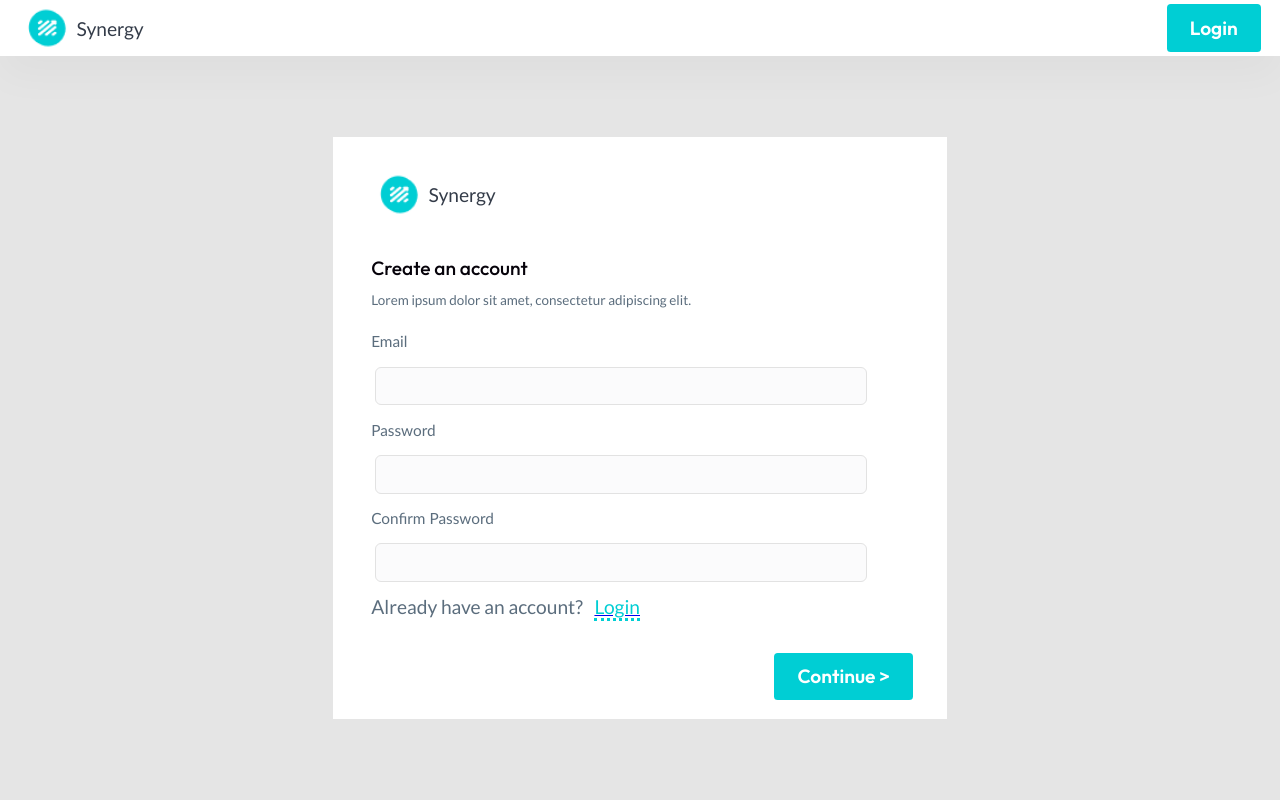
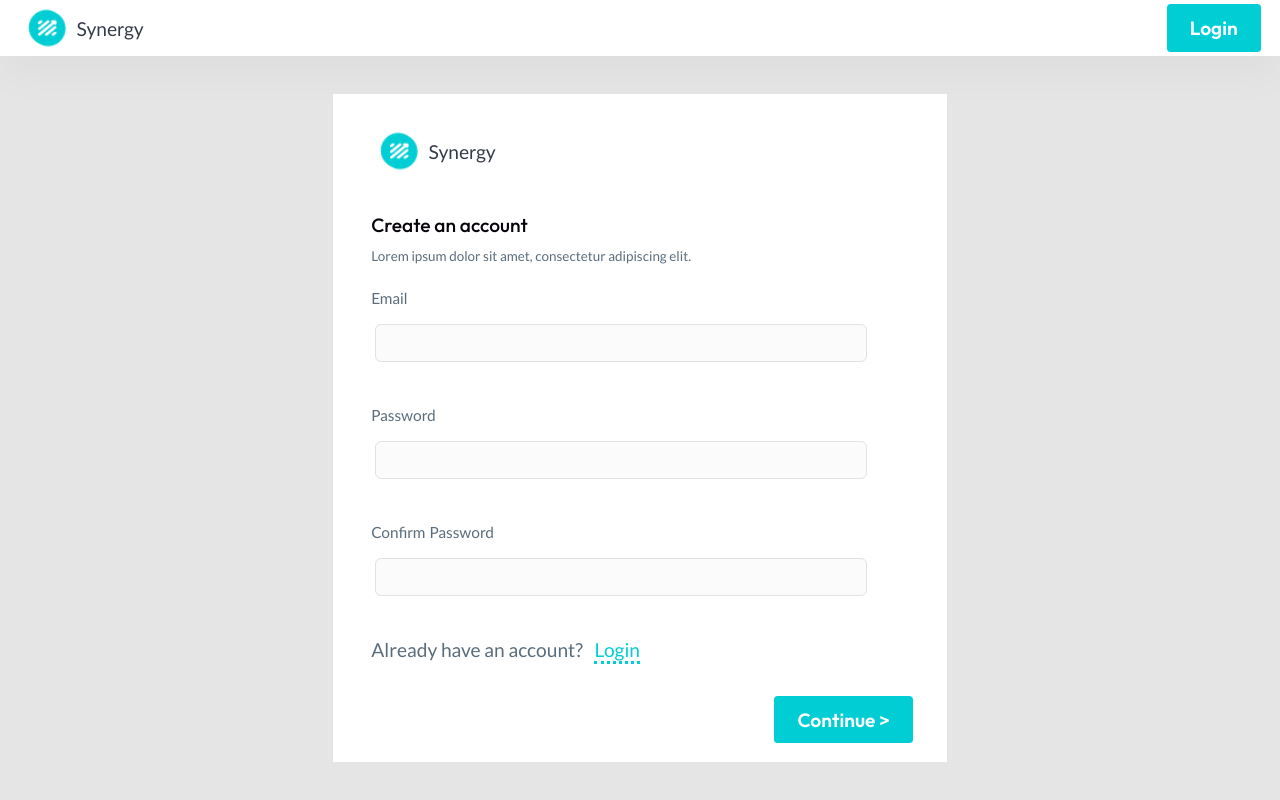
Before and after one commit to nology-tech/quadra-client-project, a React (Create React App) app: page /signup in a window 1280 px wide. Built offline with nearby package versions, Linux system fonts and the light colour scheme.

Commit message:
removed p tag on inputbox and styled

```diff
--- a/src/components/AuthNav/AuthNav.jsx
+++ b/src/components/AuthNav/AuthNav.jsx
@@ -6,7 +6,9 @@ import { Link } from "react-router-dom";
 const AuthNav = ({ isLogin }) => {
   return (
     <div className="authNav">
-      <Logo isTextDark={true} />
+      <Link to={"/"}>
+        <Logo isTextDark={true} />
+      </Link>
 
       {isLogin ? (
         <Link to={"/login"}>
--- a/src/components/InputBox/InputBox.jsx
+++ b/src/components/InputBox/InputBox.jsx
@@ -1,14 +1,25 @@
-import './InputBox.scss';
+import "./InputBox.scss";
 
-const InputBox = ({title , inputType, errorMessage, successMessage, onChange}) => {
-    return(
-        <div className='input'>
-            <p className='input__title'>{title}</p>
-            <input className='input__input' type={inputType} onChange={onChange}></input>
-            {errorMessage && <p className='input__message input__message--error'>{errorMessage}</p>}
-            {successMessage && <p className='input__message input__message--success'>{successMessage}</p>}
-        </div>
-    )
-}
+const InputBox = ({
+  title,
+  inputType,
+  errorMessage,
+  successMessage,
+  onChange,
+}) => {
+  return (
+    <div className="input">
+      <p className="input__title">{title}</p>
+      <input
+        className="input__input"
+        type={inputType}
+        onChange={onChange}
+      ></input>
+      <p className="input__message input__message--error">
+        {errorMessage} {successMessage}
+      </p>
+    </div>
+  );
+};
 
 export default InputBox;
--- a/src/components/InputBox/InputBox.scss
+++ b/src/components/InputBox/InputBox.scss
@@ -1,7 +1,6 @@
-
 @use "../../styles/variables" as *;
 @use "../../styles/typography" as *;
-.input{
+.input {
   font-family: $font-heading;
   display: flex;
   flex-direction: column;
@@ -10,11 +9,10 @@
   font-size: 0.8rem;
   line-height: 1.2rem;
 
-    &__title{
+  &__title {
     color: $color-text;
-
   }
-    &__input{
+  &__input {
     color: $color-input-text;
     background: $color-input-background;
     margin: 0.2rem;
@@ -24,16 +22,16 @@
     padding-left: 1rem;
   }
 
-    &__message{
+  &__message {
     font-size: 0.6rem;
     line-height: 0.8rem;
+    height: 0.5rem;
 
-
-        &--error{
+    &--error {
       color: $color-error-input;
     }
 
-        &--success{
+    &--success {
       color: $color-success-input;
     }
   }
--- a/src/pages/Login/Login.jsx
+++ b/src/pages/Login/Login.jsx
@@ -39,7 +39,7 @@ const Login = ({ saveUser }) => {
       setInvalidEmail("");
     }
   };
-
+  //ok you can do stuff now
   const handleLogin = async () => {
     const userData = await loginAuth();
     if (userData != undefined) {
--- a/src/pages/Login/Login.scss
+++ b/src/pages/Login/Login.scss
@@ -65,3 +65,7 @@
     justify-content: flex-end;
   }
 }
+
+a {
+  text-decoration: none;
+}
```
Lines whose indentation alone changed are shown as unchanged.
